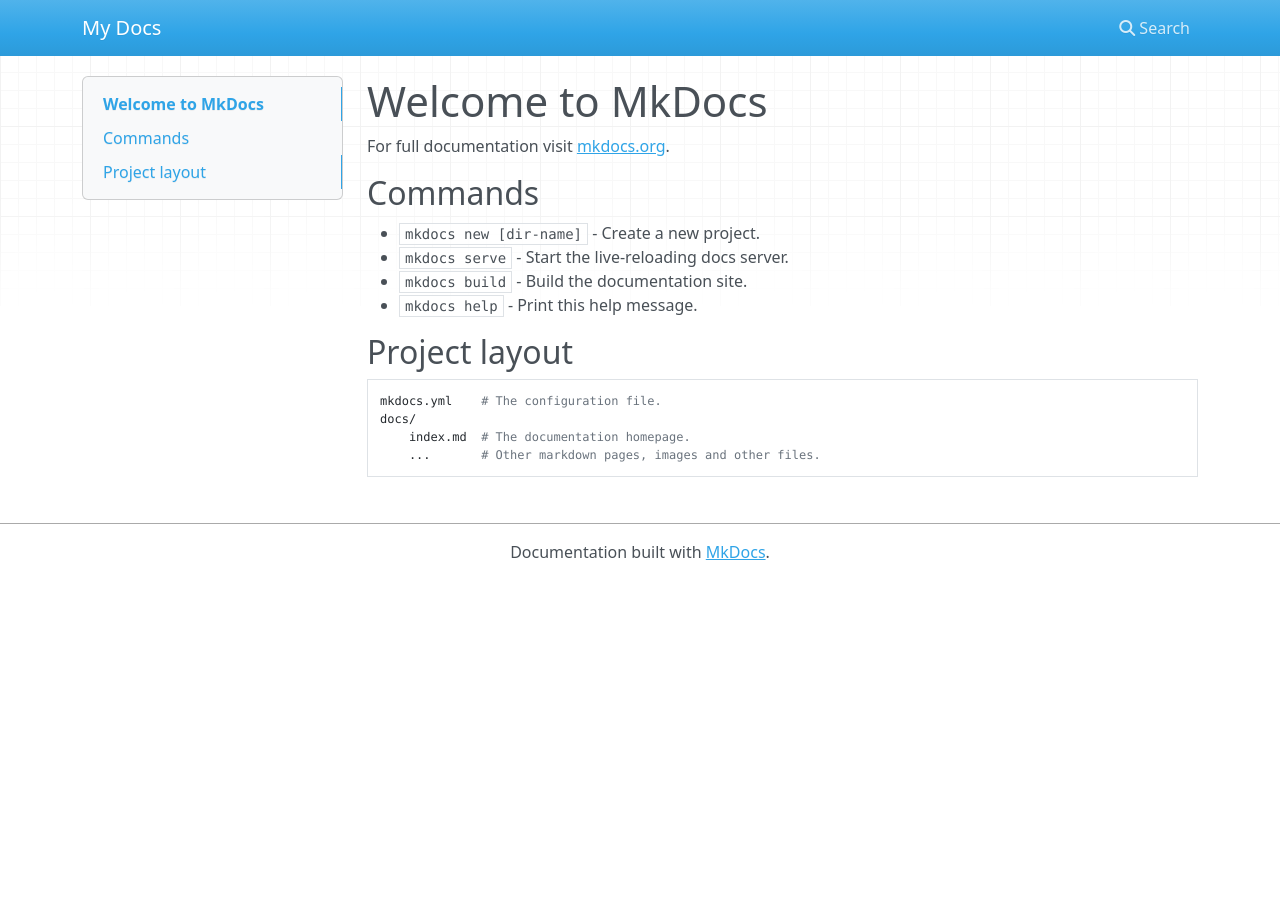
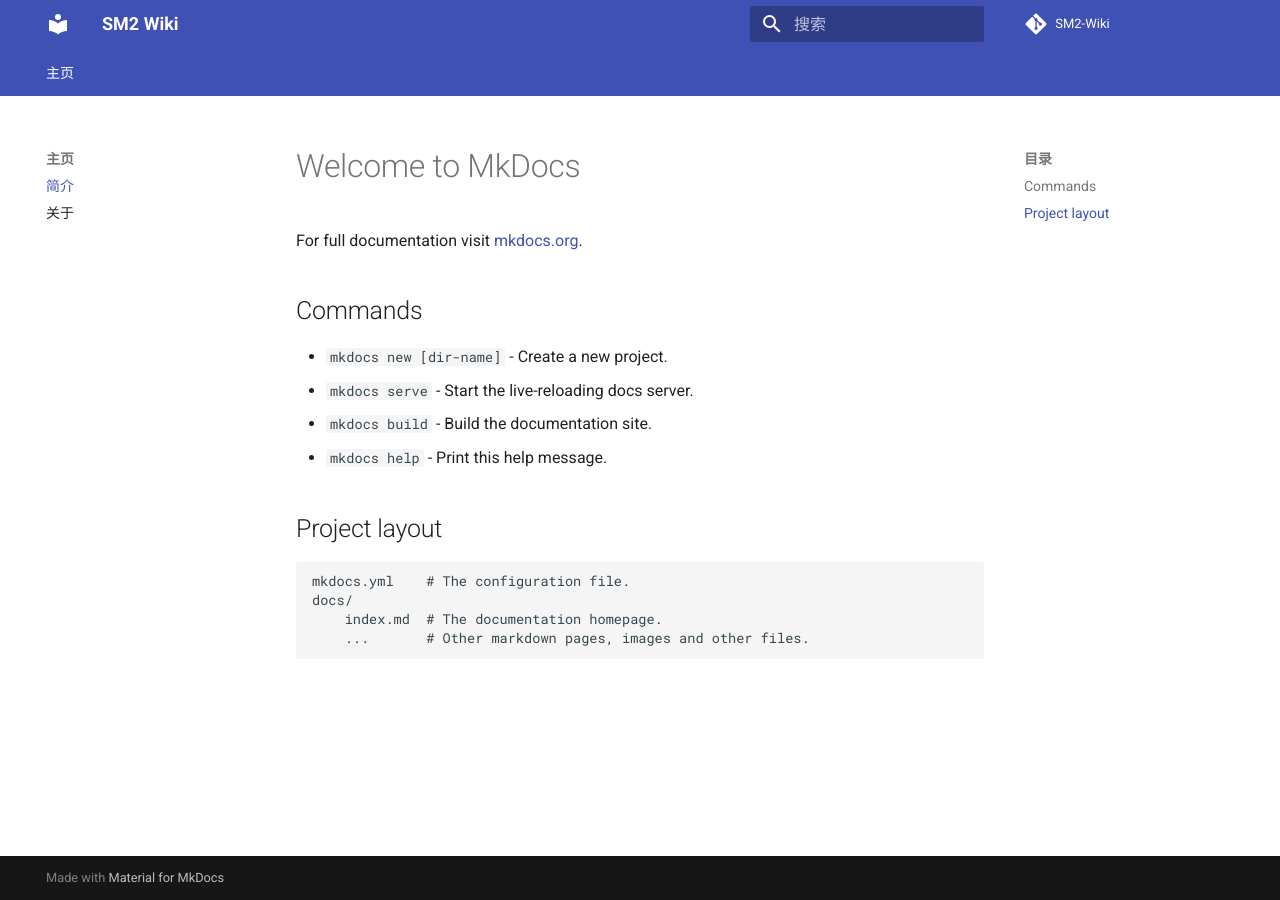
Before and after one commit to SM2-wiki/SM2-wiki, an MkDocs documentation site: the page built from docs/index.md, in a window 1280 px wide. Built offline with MkDocs 1.6.1 and Material for MkDocs 9.7.7, drawn with Linux system fonts in a browser that asks for light colours; nearby versions of some CDN libraries; comment, search, counter and statistics services are not loaded.

Commit message:
edit mkdocs

```diff
--- a/mkdocs.yml
+++ b/mkdocs.yml
@@ -1 +1,59 @@
-site_name: My Docs
+site_name: SM2 Wiki
+site_description: For Chinese students to prepare for SM2 Scholoars
+site_author: Lyu Xiaoteng
+
+repo_name: 'SM2-Wiki'
+repo_url: 'https://github.com/Rye-Catcher/SM2-Wiki'
+edit_uri: 'edit/master/docs/'
+
+
+nav:
+
+   - 主页:
+      - 简介: index.md
+      - 关于: intro/about.md
+
+theme:
+  name: 'material'
+  language: 'zh'
+  feature:
+     tabs: true
+
+extra_javascript:
+  - '_static/js/extra.js?v=15'
+  - 'https://cdnjs.loli.net/ajax/libs/mathjax/2.7.5/MathJax.js?config=TeX-MML-AM_CHTML'
+
+plugins:
+    - search:
+       lang: 'jp'
+
+markdown_extensions:
+  - admonition
+  - codehilite:
+      guess_lang: false
+      linenums: false
+  - toc:
+      permalink: true
+  - footnotes
+  - meta
+  - def_list
+  - pymdownx.arithmatex
+  - pymdownx.betterem:
+      smart_enable: all
+  - pymdownx.caret
+  - pymdownx.critic
+  - pymdownx.details
+  - pymdownx.emoji:
+      emoji_generator: !!python/name:pymdownx.emoji.to_png
+      #emoji_generator: !!python/name:pymdownx.emoji.to_svg
+      #emoji_generator: !!python/name:pymdownx.emoji.to_png_sprite
+      #emoji_generator: !!python/name:pymdownx.emoji.to_svg_sprite
+      #emoji_generator: !!python/name:pymdownx.emoji.to_awesome
+      #emoji_generator: !!python/name:pymdownx.emoji.to_alt
+  - pymdownx.inlinehilite
+  - pymdownx.magiclink
+  - pymdownx.mark
+  - pymdownx.smartsymbols
+  - pymdownx.superfences
+  - pymdownx.tasklist
+  - pymdownx.tilde
```
Also changed, not shown: docs/intro/about.md (added, +2 -0 lines), 1 other file.
